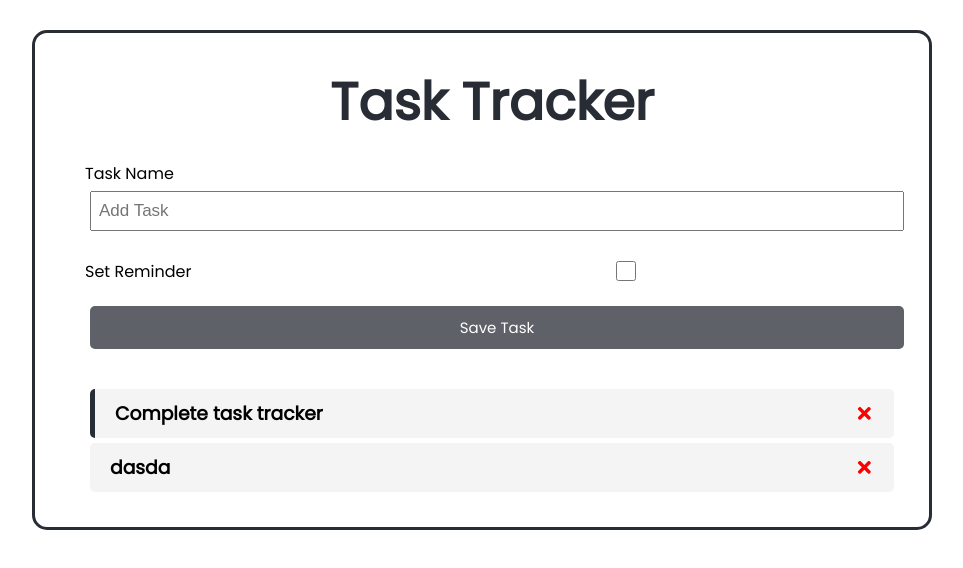
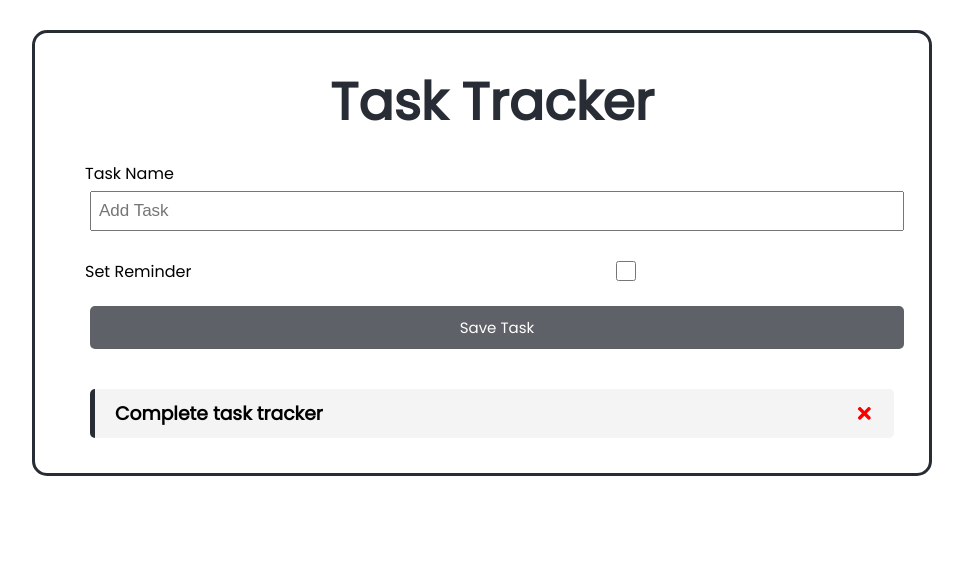
Before and after one commit to MatyasBorecek/TaskTracker, a React (Create React App) app: page / in a window 1280 px wide. Shown: the top 568 px of the page, without its empty margins (158-1121 px from the left). Built offline with nearby package versions, Linux system fonts and the light colour scheme; data requests are answered from the project's data file.

Commit message:
Fix dealing with states in asynchronous functions

```diff
--- a/data.json
+++ b/data.json
@@ -4,11 +4,6 @@
       "id": 1,
       "name": "Complete task tracker",
       "reminder": true
-    },
-    {
-      "name": "dasda",
-      "reminder": false,
-      "id": 2
     }
   ]
 }
--- a/src/components/Tasks/Tasks.js
+++ b/src/components/Tasks/Tasks.js
@@ -11,20 +11,17 @@ const Tasks = () => {
     useEffect(() => {
             const getTasks = async () => {
                 const tasksFromServer = await apiHelper.fetchTasks();
-                setTasks(tasksFromServer);
+                await setTasks(tasksFromServer);
             }
 
-            getTasks().catch(err => {
-                if (err) {
-                    throw err;
-                }
-            });
+            getTasks();
         }, []
     );
 
     const deleteTask = async (id) => {
+        //NOTE: Dunno why @var res is blank object
         const res = await apiHelper.deleteTask(id);
-        res.status === 200 && setTasks(tasks.filter((task) => (task.id !== id)));
+        setTasks(tasks.filter((task) => (task.id !== id)));
     };
 
     const changeReminderState = async (id) => {
@@ -44,8 +41,12 @@ const Tasks = () => {
             <AddForm taskLoadAfterSave={setTasks}/>
             <ul>
                 {
-                    tasks.map((task) => {
-                        return <Task task={task} deleteTask={deleteTask} changeReminderState={changeReminderState}/>
+                    tasks.map((task, index) => {
+                        return <Task key={index}
+                                     task={task}
+                                     deleteTask={deleteTask}
+                                     changeReminderState={changeReminderState}
+                        />
                     })
                 }
             </ul>
```
